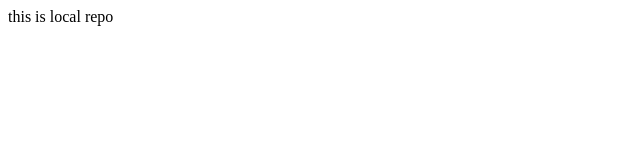
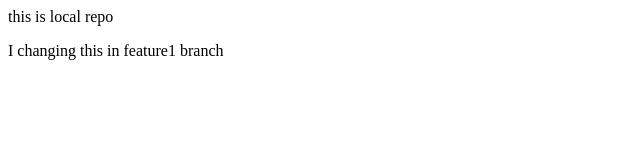
Before and after one commit to Sahilrohilla06/local, a plain HTML site: page index.html in a window 1280 px wide. Shown: the whole page, without its empty margins (0-640 px from the left). Drawn offline with Linux system fonts and the light colour scheme.

Commit message:
feature1 chnges

```diff
--- a/index.html
+++ b/index.html
@@ -1 +1,2 @@
 <p>this is local repo</p>
+<p>I changing this in feature1 branch</p>
```
Also changed, not shown: 1 other file.
